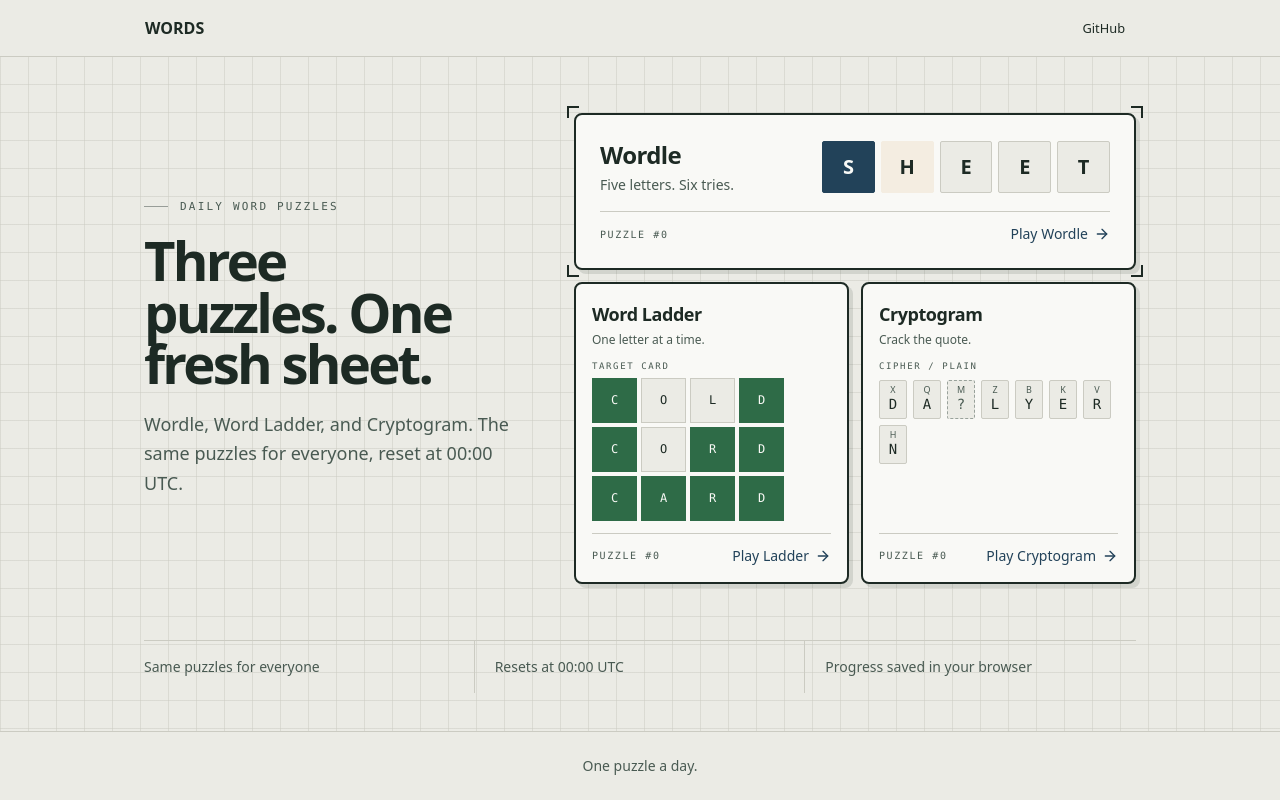
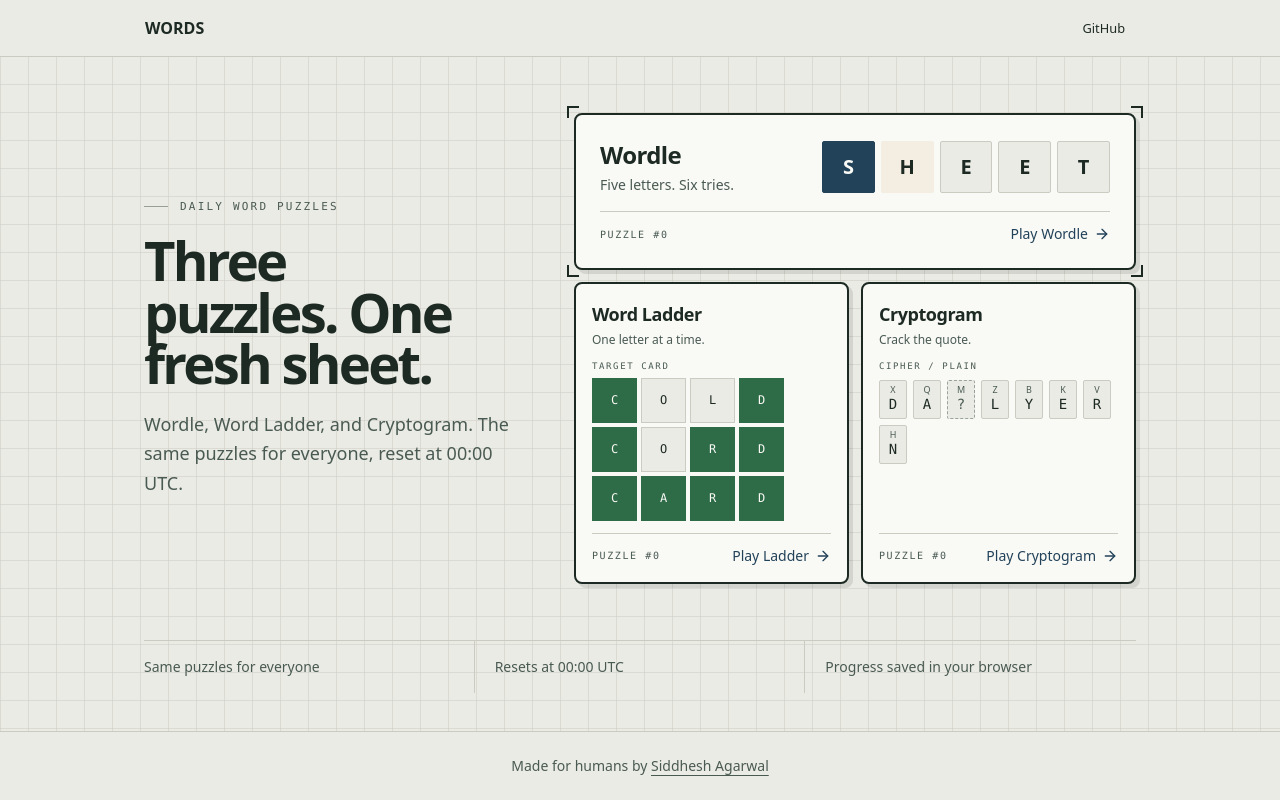
Before and after one commit to Siddhesh-Agarwal/words, a React (Vite) app: page / in a window 1280 px wide. Built offline with nearby package versions, Linux system fonts and the light colour scheme.

Commit message:
feat: fix footer

```diff
--- a/src/routes/__root.tsx
+++ b/src/routes/__root.tsx
@@ -17,9 +17,19 @@ function RootComponent() {
       <main className="flex-1">
         <Outlet />
       </main>
-      <footer className="border-t py-6 bg-background">
-        <div className="mx-auto w-full max-w-5xl px-4 text-center text-sm text-muted-foreground">
-          One puzzle a day.
+      <footer className="border-t bg-background py-6">
+        <div className="mx-auto flex w-full max-w-5xl flex-col gap-1 px-4 text-center text-sm text-muted-foreground">
+          <p>
+            Made for humans by{' '}
+            <a
+              className="underline underline-offset-4 transition-colors hover:text-foreground"
+              href="https://siddhesh.cc"
+              target="_blank"
+              rel="noopener noreferrer"
+            >
+              Siddhesh Agarwal
+            </a>
+          </p>
         </div>
       </footer>
       <Toaster />
```
